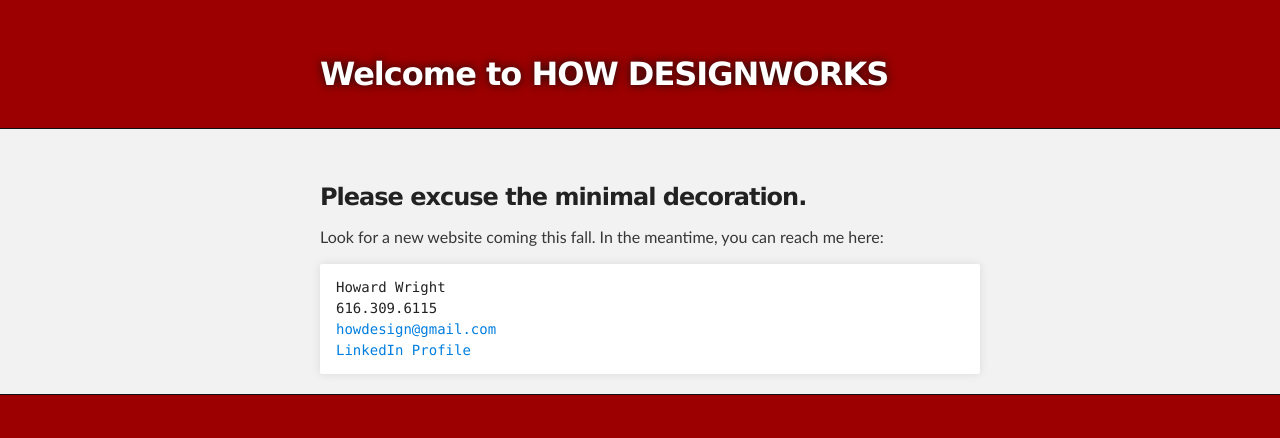
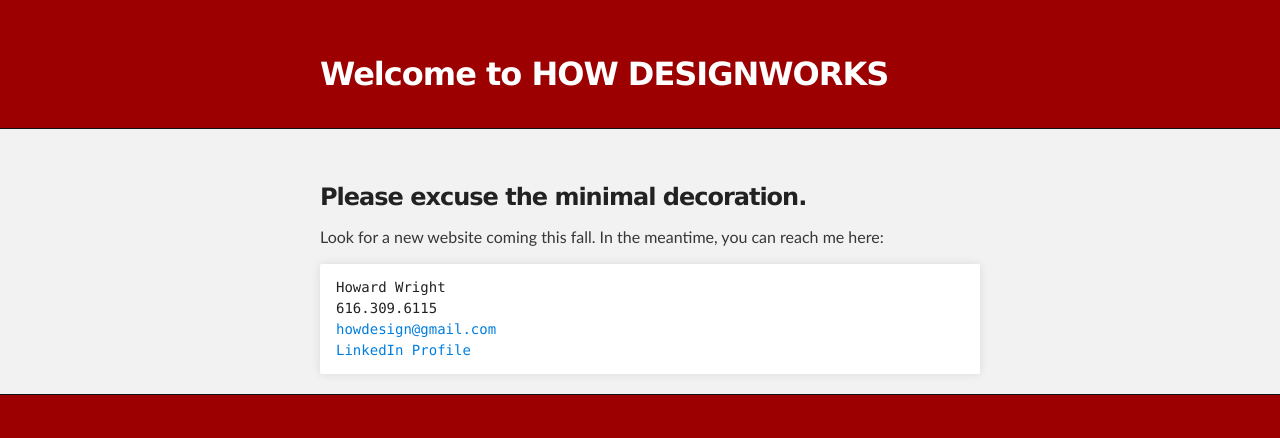
Before and after one commit to howdesign/howdesign.github.com, a plain HTML site: page index.html in a window 1280 px wide. Drawn offline with Linux system fonts and the light colour scheme.

Commit message:
Text Shadow

```diff
--- a/stylesheets/stylesheet.css
+++ b/stylesheets/stylesheet.css
@@ -293,7 +293,6 @@ Full-Width Styles
   color: #fff;
   font-size: 32px;
   font-weight: 700;
-  text-shadow: #111 0px 0px 10px;
 }
 
 #project_tagline {
```
